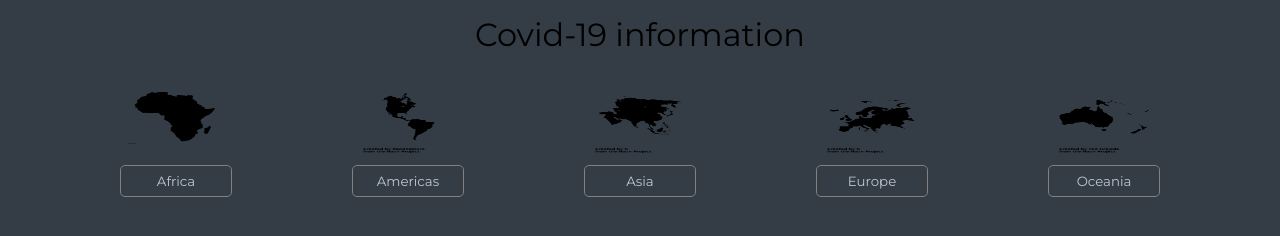
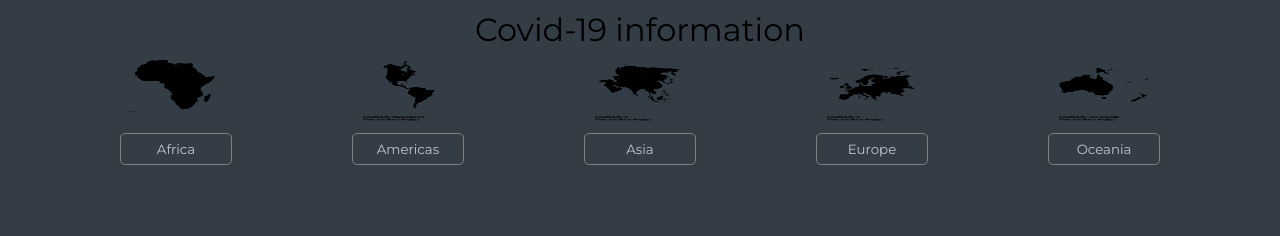
Before and after one commit to orinizri/Covid19Project, a plain HTML site: page index.html in a window 1280 px wide. Drawn offline with nearby package versions, Linux system fonts and the light colour scheme.

Commit message:
buttons commit

```diff
--- a/style/main.css
+++ b/style/main.css
@@ -18,7 +18,7 @@ body {
 }
 h1 {
     width:95%;
-    padding: 15px;
+    padding: 10px;
     text-align: center;
     border-radius: 5px;
     font-weight: 400;
@@ -28,7 +28,7 @@ nav {
     justify-content: space-evenly;
     align-items: center;
     width:100%;
-    min-height: 20vh;
+    min-height: 5vh;
 }
 nav img {
     width: 7rem;
```
